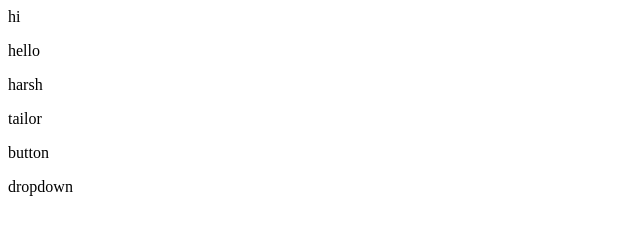
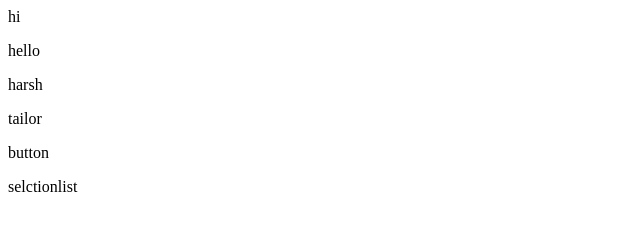
Before and after one commit to Htailor0121/Repo3, a plain HTML site: page index.html in a window 1280 px wide. Shown: the full height of the page, 0-640 px from the left. Drawn offline with Linux system fonts and the light colour scheme.

Commit message:
merge conflict in main

```diff
--- a/index.html
+++ b/index.html
@@ -3,4 +3,4 @@
 <p>harsh</p>
 <p>tailor</p>
 <p>button</p>
-<p>dropdown</p>
+<p>selctionlist</p>
```
